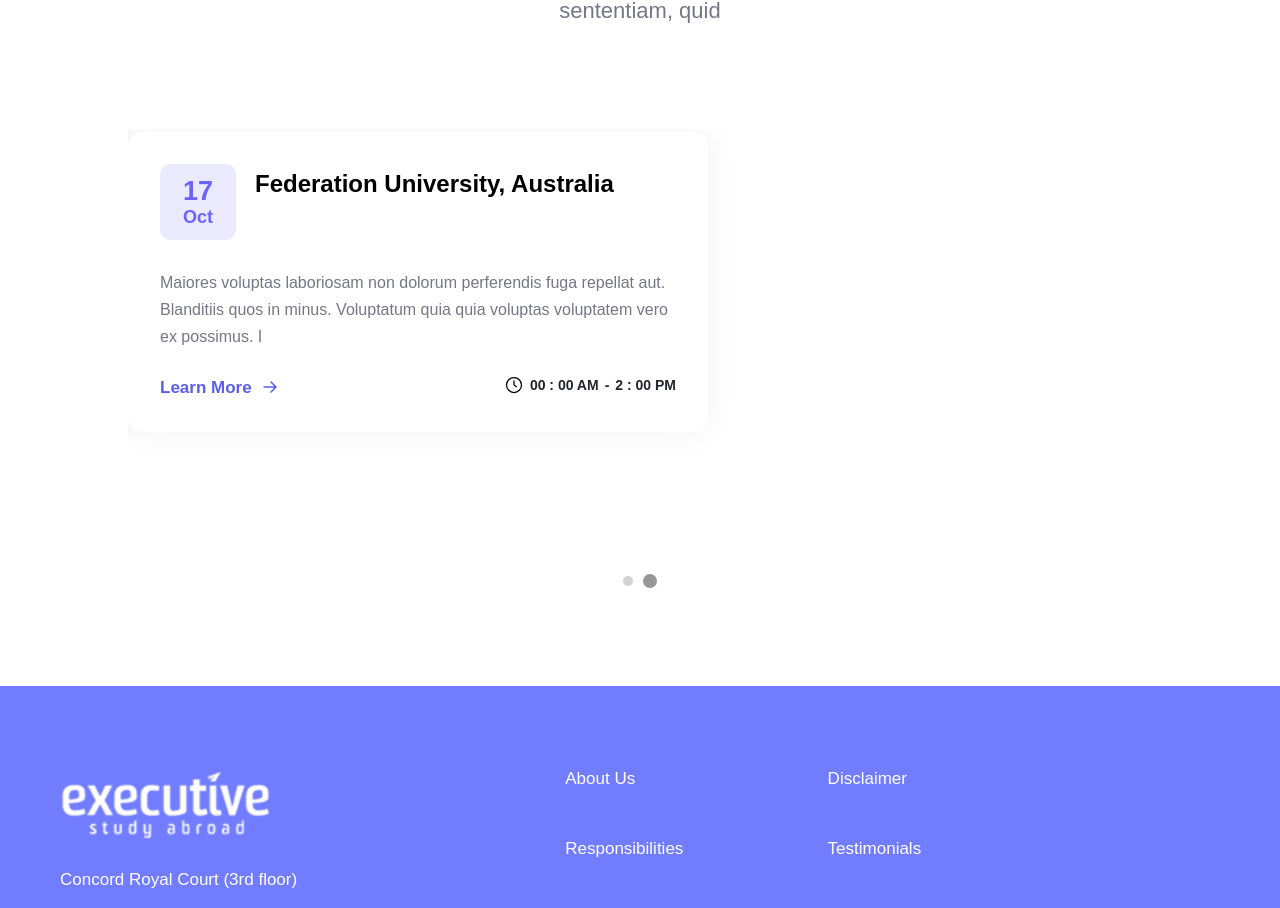
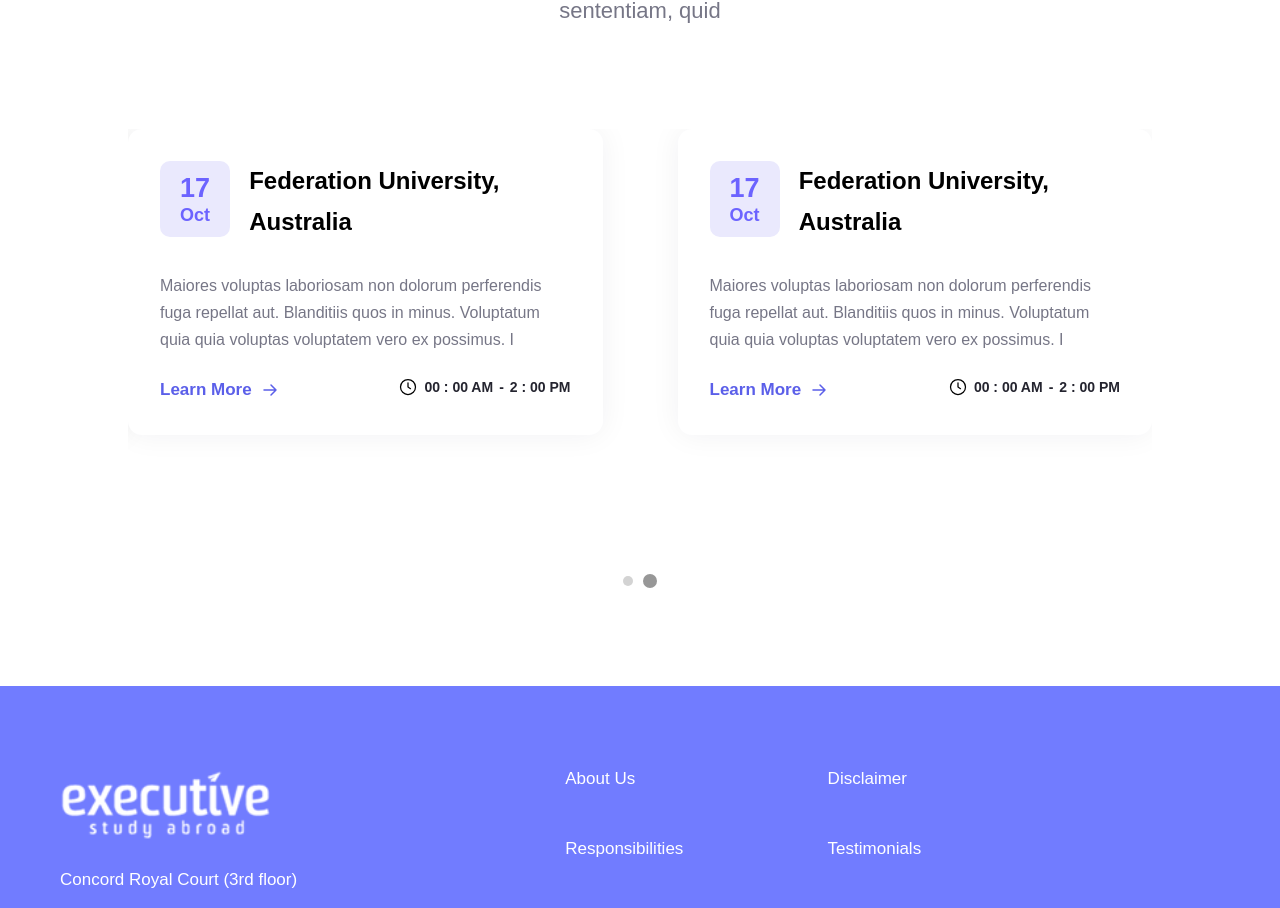
Before and after one commit to DevSodikjon/study-abroad, a Next.js app: page / in a window 1280 px wide. Shown: the part 4055-4963 px from the top of the page. Built offline with nearby package versions, Linux system fonts and the light colour scheme.

Commit message:
checking 3

```diff
--- a/components/Events/Events.tsx
+++ b/components/Events/Events.tsx
@@ -14,6 +14,17 @@ const eventsData = [
     date: {
       day: "21",
       month: "Dec",
+    },
+  },
+  {
+    title: "Federation University, Australia",
+    subtitle:
+      "Maiores voluptas laboriosam non dolorum perferendis fuga repellat aut. Blanditiis quos in minus. Voluptatum quia quia voluptas voluptatem vero ex possimus. I",
+    start_time: "00 : 00 AM",
+    finish_time: "2 : 00 PM",
+    date: {
+      day: "17",
+      month: "Oct",
     },
   },
   {
```
